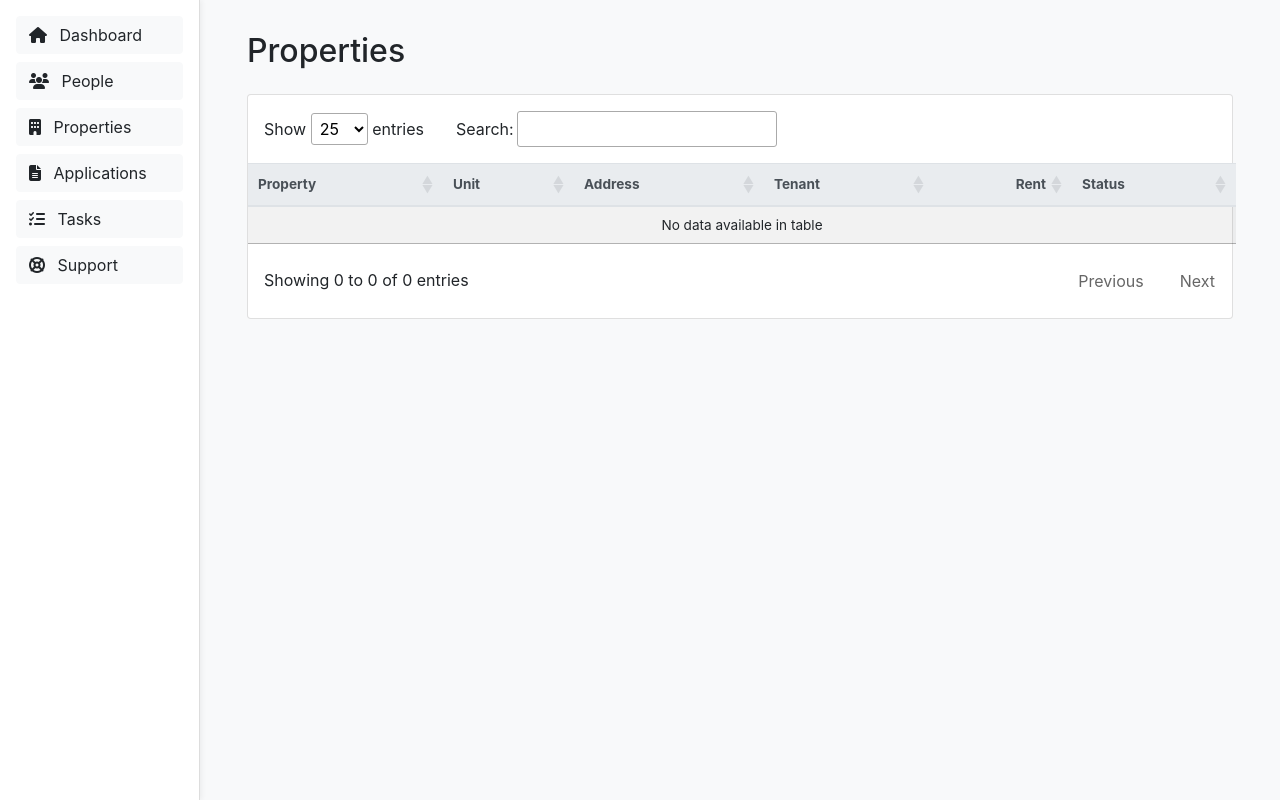
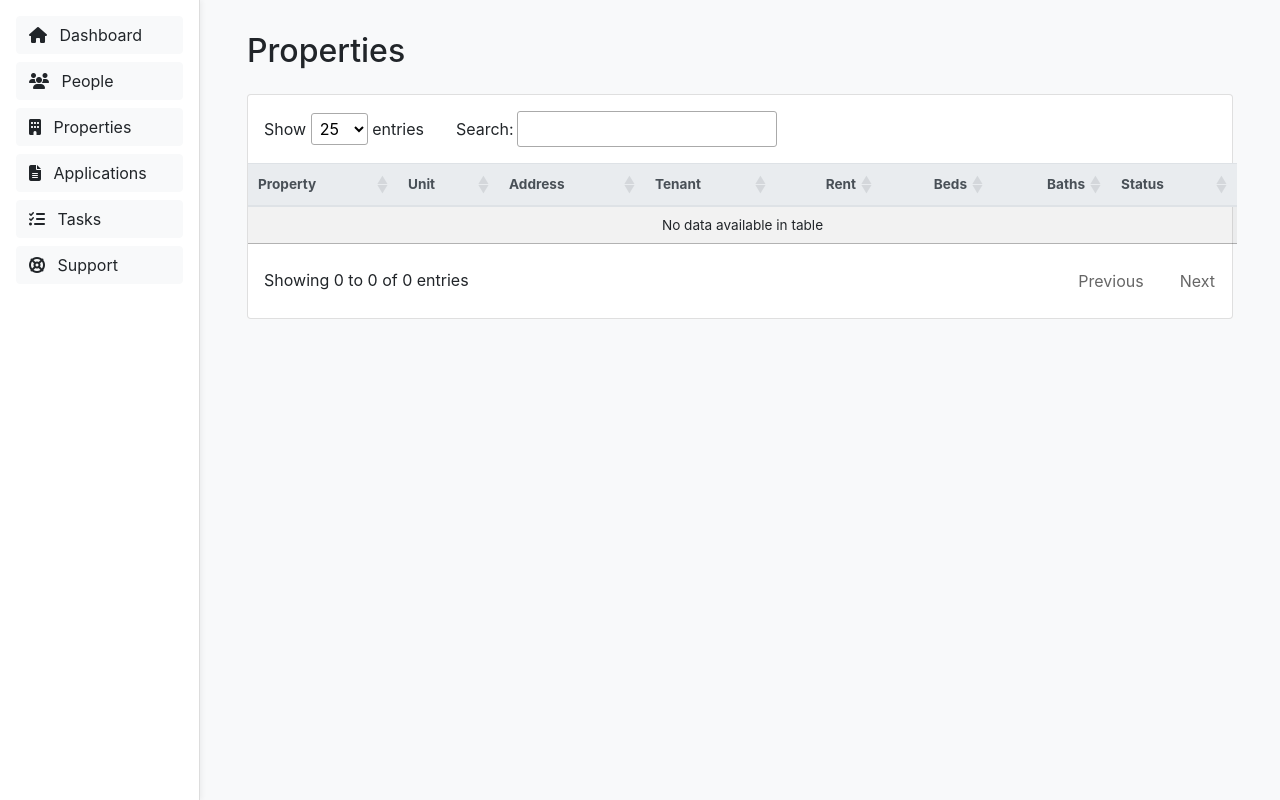
Before and after one commit to scottgriffinm/Lease-Tracker, a Django app: page /properties/ in a window 1280 px wide. Run offline with Django 5.2, Linux system fonts and the light colour scheme; data that the repository does not hold is empty; some libraries are stand-ins or nearby versions.

Commit message:
added beds and baths to units

```diff
--- a/property_management/rentals/management/commands/seed_data.py
+++ b/property_management/rentals/management/commands/seed_data.py
@@ -40,7 +40,9 @@ class Command(BaseCommand):
                     name=f"Unit {i}",
                     number=str(i),
                     property=prop,
-                    monthly_rent=random.randint(800, 2500)
+                    monthly_rent=random.randint(800, 2500),
+                    beds=random.randint(1, 5),
+                    baths=random.randint(1, 3)
                 )
 
         # Create tenants & assign units (77% occupancy)
--- a/property_management/rentals/models.py
+++ b/property_management/rentals/models.py
@@ -14,6 +14,8 @@ class Unit(models.Model):
     number = models.CharField(max_length=100)
     property = models.ForeignKey(Property, on_delete=models.SET_NULL, null=True, blank=True)
     monthly_rent = models.DecimalField(max_digits=8, decimal_places=2, default=0)
+    beds = models.DecimalField(max_digits=8, decimal_places=0, default=1)
+    baths = models.DecimalField(max_digits=8, decimal_places=0, default=1)
     is_occupied = models.BooleanField(default=False)
 
     def __str__(self):
@@ -101,4 +103,4 @@ class Application(models.Model):
     status = models.CharField(max_length=10, choices=STATUS_CHOICES, default=STATUS_PENDING)
 
     def __str__(self):
-        return f"{self.applicant_name} - {self.unit.name} ({self.get_status_display()})"
+        return f"{self.applicant.name} - {self.unit.name} ({self.get_status_display()})"
--- a/property_management/rentals/templates/rentals/properties.html
+++ b/property_management/rentals/templates/rentals/properties.html
@@ -96,6 +96,8 @@
                             <th>Address</th>
                             <th>Tenant</th>
                             <th class="text-right">Rent</th>
+                            <th class="text-right">Beds</th>
+                            <th class="text-right">Baths</th>
                             <th>Status</th>
                         </tr>
                     </thead>
@@ -121,6 +123,8 @@
                     { data: 'address' },
                     { data: 'tenant' },
                     { data: 'rent', className: 'text-right' },
+                    { data: 'beds', className: 'text-right' },
+                    { data: 'baths', className: 'text-right' },
                     { data: 'status' }
                 ],
                 pageLength: 25,
--- a/property_management/rentals/templates/rentals/unit_detail.html
+++ b/property_management/rentals/templates/rentals/unit_detail.html
@@ -34,7 +34,6 @@
         .clickable-row:hover {
             background-color: #f1f1f1;
         }
-
 
         /* Sidebar */
         #sidebar {
@@ -78,7 +77,9 @@
 
         <h2 class="mt-3 mb-1">{{ unit.property.name }} Unit #{{ unit.number }}</h2>
         <p class="mb-1">{{ unit.property.address }}</p>
-        <p class="mb-3"><strong>Monthly Rent:</strong> ${{ unit.monthly_rent|floatformat:2|intcomma }}</p>
+        <p class="mb-1"><strong>Monthly Rent:</strong> ${{ unit.monthly_rent|floatformat:2|intcomma }}</p>
+        <p class="mb-1"><strong>Beds:</strong> {{ unit.beds }}</p>
+        <p class="mb-3"><strong>Baths:</strong> {{ unit.baths }}</p>
 
         <!-- Lease Section -->
         <h4 class="mt-4">Leases</h4>
--- a/property_management/rentals/views.py
+++ b/property_management/rentals/views.py
@@ -142,11 +142,13 @@ def units_api(request):
             status = "Vacant"
 
         unit_data.append({
-            'property': unit.property.name,
+            'property': f'<a href="/units/{unit.id}/">{unit.property.name}</a>',
             'unit': f'<a href="/units/{unit.id}/">#{unit.number}</a>',
-            'address': unit.property.address,
+            'address': f'<a href="/units/{unit.id}/">{unit.property.address}</a>',
             'tenant': tenant_name if tenant_name == "None" else f'<a href="/people/{active_lease.tenant.id}/">{tenant_name}</a>',
             'rent': f"${int(unit.monthly_rent):,}",
+            'beds': f"{int(unit.beds):,}",
+            'baths': f"{int(unit.baths):,}",
             'status': status
         })
 
```
Also changed, not shown: property_management/rentals/templates/rentals/applications.html (+11 -2 lines), property_management/rentals/migrations/0001_initial.py.
